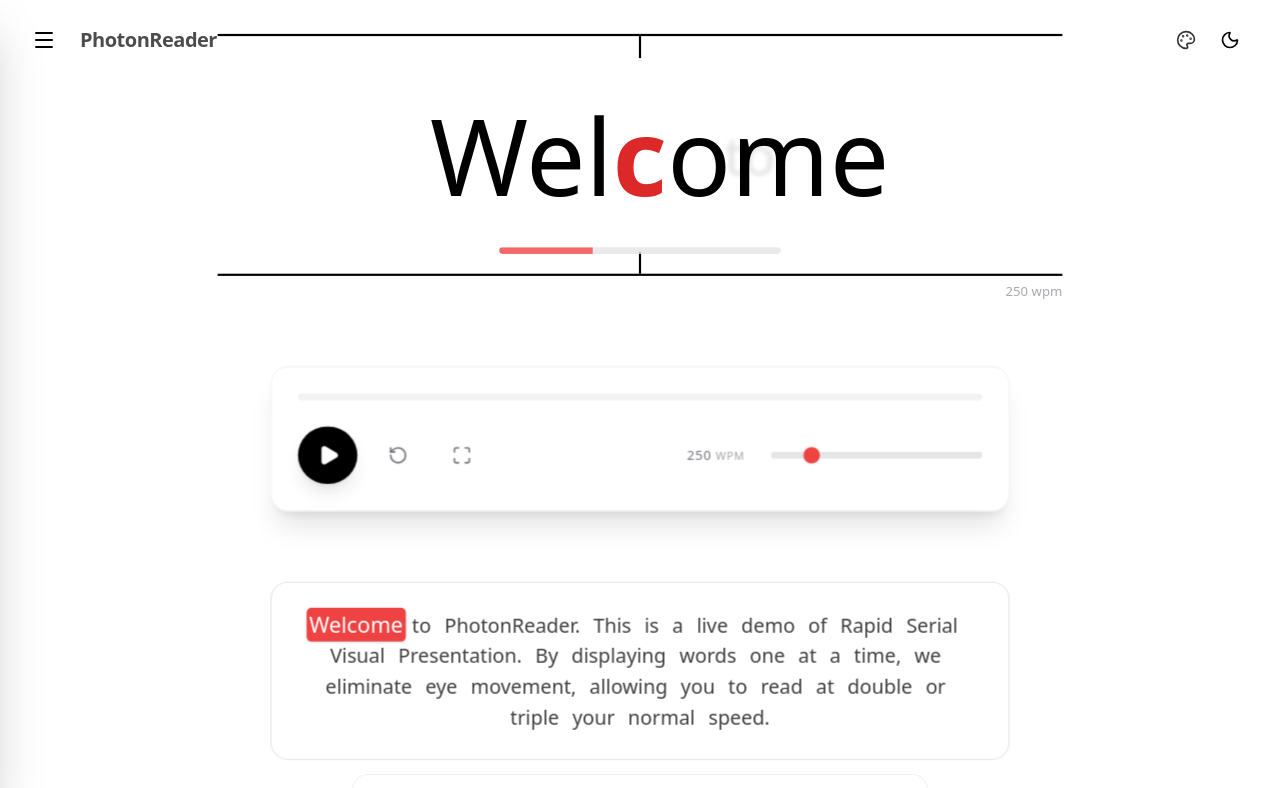
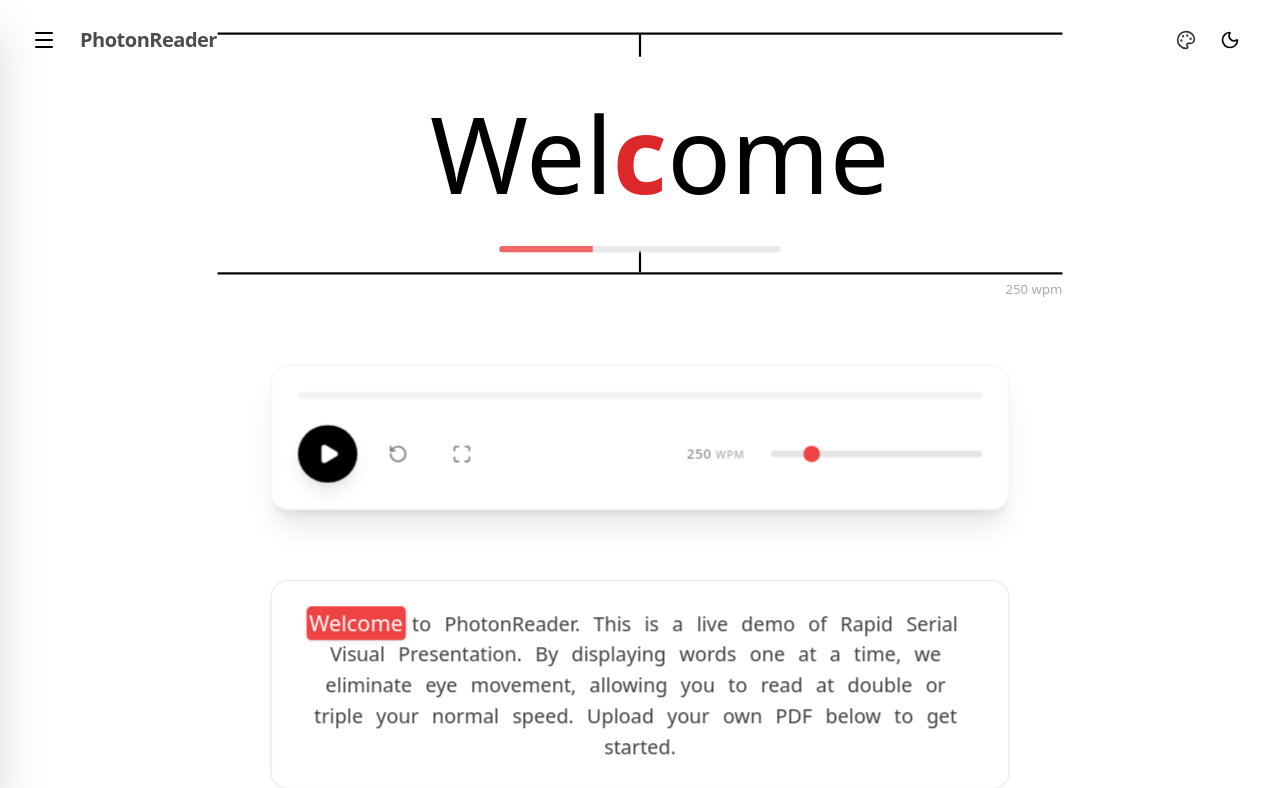
Before and after one commit to KingJamesGOAT/photon-reader, a Next.js app: page / in a window 1280 px wide. Shown: the top 788 px of the page. Built offline with nearby package versions, Linux system fonts and the light colour scheme.

Commit message:
Refine: Remove Ghost Words and implement Static Paging in Hybrid View

```diff
--- a/src/components/HybridView.tsx
+++ b/src/components/HybridView.tsx
@@ -6,23 +6,19 @@
     const { content, currentIndex, setCurrentIndex, isFullScreen } = useStore();
     const containerRef = useRef<HTMLDivElement>(null);
 
-    // Context Window: Show ~25 words before and after
-    const start = Math.max(0, currentIndex - 25);
-    const end = Math.min(content.length, currentIndex + 35);
+    // Static Paging Logic
+    const WORDS_PER_PAGE = 50;
+    const pageIndex = Math.floor(currentIndex / WORDS_PER_PAGE);
+    const start = pageIndex * WORDS_PER_PAGE;
+    const end = Math.min(content.length, start + WORDS_PER_PAGE);
     const visibleWords = content.slice(start, end);
 
-    // Auto-scroll to keep current word in view
+    // Auto-scroll to top when page changes
     useEffect(() => {
         if (containerRef.current) {
-            const activeElement = containerRef.current.querySelector('[data-active="true"]');
-            if (activeElement) {
-                activeElement.scrollIntoView({
-                    behavior: 'smooth',
-                    block: 'center',
-                });
-            }
+            containerRef.current.scrollTop = 0;
         }
-    }, [currentIndex]);
+    }, [pageIndex]);
 
     if (isFullScreen) return null;
 
@@ -30,7 +26,7 @@
         <div
             className={clsx(
                 "w-full max-w-2xl mt-8 rounded-2xl border border-neutral-200 dark:border-neutral-800 bg-white/50 dark:bg-black/20 backdrop-blur-sm overflow-hidden transition-all duration-500",
-                "h-32 md:h-auto md:max-h-60" // Mobile: Fixed small height. Desktop: Taller max height.
+                "h-32 md:h-auto md:max-h-60"
             )}
         >
             <div
--- a/src/components/Redicle.tsx
+++ b/src/components/Redicle.tsx
@@ -14,10 +14,6 @@
   const leftPart = currentWord.slice(0, orpIndex);
   const pivotChar = currentWord[orpIndex];
   const rightPart = currentWord.slice(orpIndex + 1);
-
-  // Context Anchors (Ghost Words)
-  const prevWord = currentIndex > 0 ? content[currentIndex - 1] : '';
-  const nextWord = currentIndex < content.length - 1 ? content[currentIndex + 1] : '';
 
   // Sentence Progress Logic
   const getSentenceProgress = () => {
@@ -59,14 +55,6 @@
             {/* Bottom Vertical Marker */}
             <div className="absolute bottom-0 left-1/2 -translate-x-1/2 w-[2px] h-[40px] md:h-[20px] bg-foreground transition-colors duration-300" />
 
-            {/* Context Anchors (Ghost Words) - HIDDEN ON MOBILE */}
-            <div className="absolute right-[60%] top-1/2 -translate-y-1/2 select-none hidden md:block md:text-4xl lg:text-5xl text-neutral-400 dark:text-neutral-600 blur-[2px] opacity-30 transition-all">
-                {prevWord}
-            </div>
-            <div className="absolute left-[60%] top-1/2 -translate-y-1/2 select-none hidden md:block md:text-4xl lg:text-5xl text-neutral-400 dark:text-neutral-600 blur-[2px] opacity-30 transition-all">
-                {nextWord}
-            </div>
-
             {/* Word Display */}
             <div className="flex text-5xl sm:text-7xl md:text-8xl font-sans tracking-normal relative z-20 select-none w-full px-4 leading-none">
                 {/* Left side: forced to 50% width to push pivot to center */}
```
